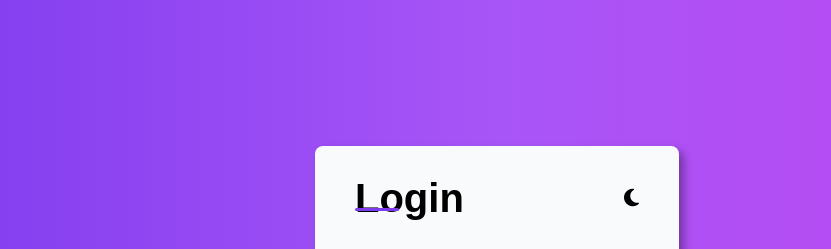
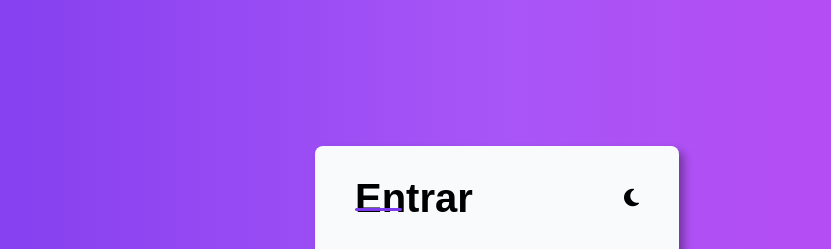
Before and after one commit to Rodrigo081pb/Login-Page, a plain HTML site: page index.html in a window 1280 px wide. Shown: the top 249 px of the page, without its empty margins (143-974 px from the left). Drawn offline with Linux system fonts and the light colour scheme; a web font is replaced by a local one.

Commit message:
Atualizar o index.html

```diff
--- a/index.html
+++ b/index.html
@@ -17,7 +17,7 @@
     <main id="container">
         <form id="login">
             <div id="form_header">
-                <h1>Login</h1>
+                <h1>Entrar</h1>
                 <i id="mode_icon" class="fas fa-moon"></i>
             </div>
 
```
